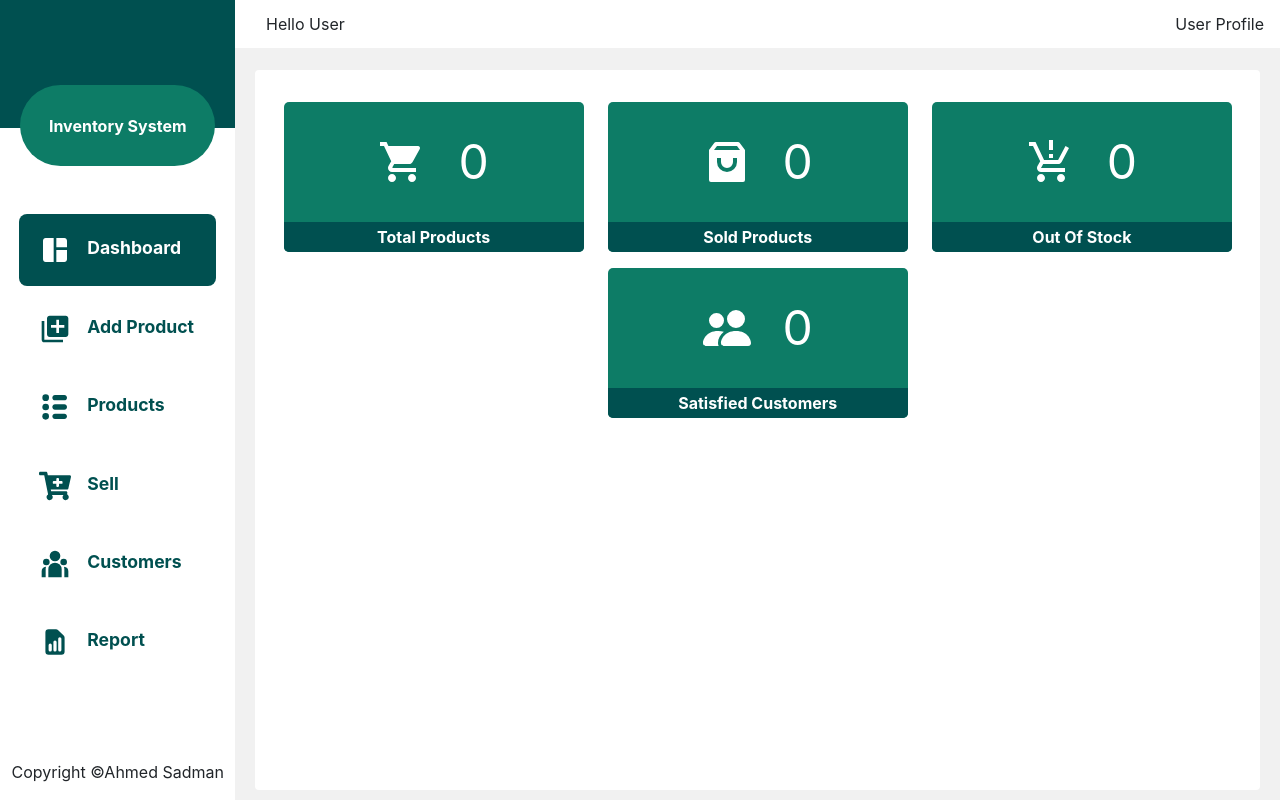
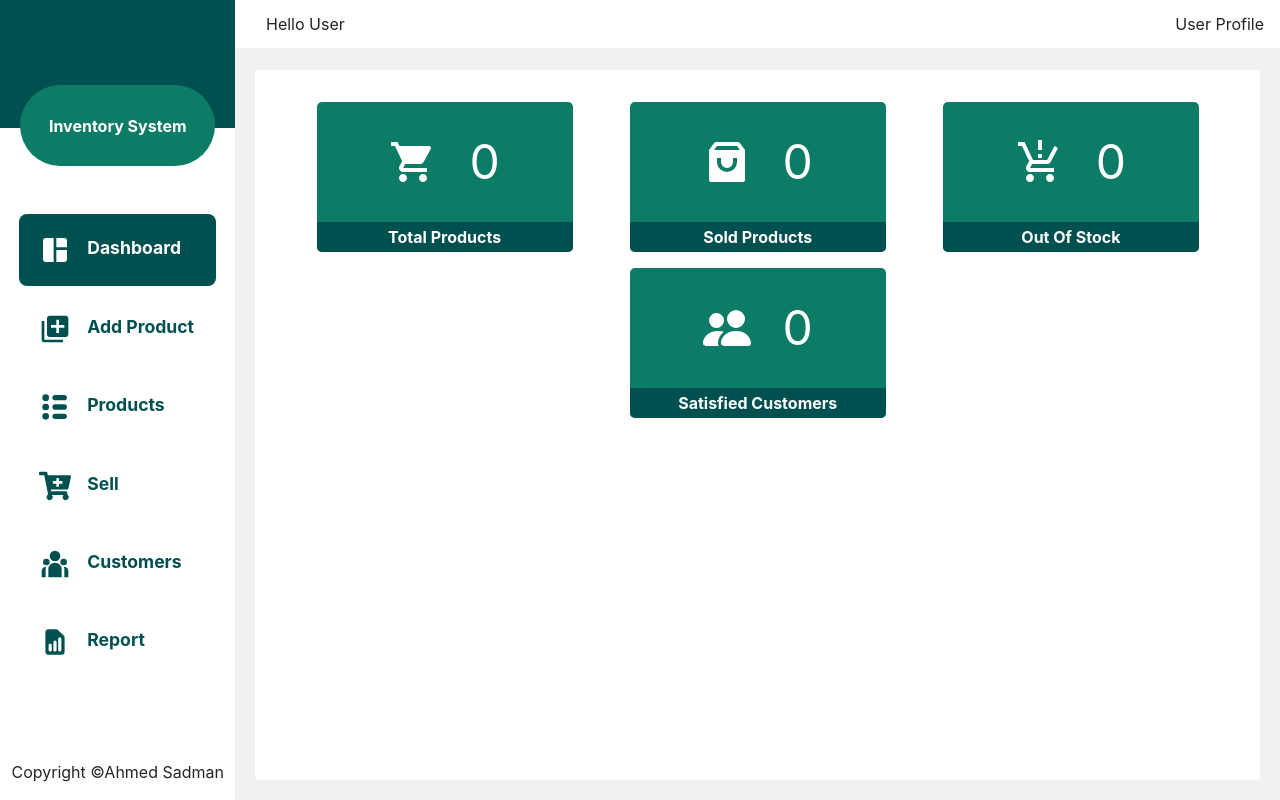
Before and after one commit to Rev-namdas/inventorysystemclient, a React (Create React App) app: page / in a window 1280 px wide. Built offline with nearby package versions, Linux system fonts and the light colour scheme; no server answers.

Commit message:
Sidebar height issue solved

```diff
--- a/src/components/Sidebar/sidebar.css
+++ b/src/components/Sidebar/sidebar.css
@@ -12,6 +12,7 @@
 .sidebar{
     display: flex;
     background-color: #fff;
+    height: 100vh;
     width: 100%;
     flex-direction: column;
     flex-shrink: 0;
--- a/src/components/customers/ShowCustomers.jsx
+++ b/src/components/customers/ShowCustomers.jsx
@@ -45,6 +45,7 @@ export default function ShowCustomers() {
         setPaginationNo(paginationNo + 1);
         setStartFrom(endFrom);
         setEndFrom(endFrom + limit);
+        console.log(customers);
     };
 
     return (
@@ -82,18 +83,18 @@ export default function ShowCustomers() {
                             <table className="table table-hover align-middle mt-3">
                                 <thead>
                                     <tr>
-                                        <th scope="col" className="text-center">Customer Name</th>
-                                        <th scope="col" className="text-center">Address</th>
-                                        <th scope="col" className="text-center">Contact No.</th>
-                                        <th scope="col" className="text-center">Product Details</th>
-                                        <th scope="col" className="text-center">Order Date</th>
-                                        <th scope="col" className="text-center">Status</th>
-                                        <th scope="col" className="text-center">Action</th>
+                                        <th scope="col" className="text-center align-middle col-md-3">Customer Name</th>
+                                        <th scope="col" className="text-center align-middle col-md-1">Address</th>
+                                        <th scope="col" className="text-center align-middle col-md-1">Contact No.</th>
+                                        <th scope="col" className="text-center align-middle col-md-3">Product Details</th>
+                                        <th scope="col" className="text-center align-middle col-md-1">Order Date</th>
+                                        <th scope="col" className="text-center align-middle col-md-1">Status</th>
+                                        <th scope="col" className="text-center align-middle col-md-1">Action</th>
                                     </tr>
                                 </thead>
                                 <tbody>
                                     {customers
-                                        .sort((a,b) => (a.order_date < b.order_date) ? 1 : ((b.order_date < a.order_date) ? -1 : 0))
+                                        .sort((a,b) => (a.createdAt < b.createdAt) ? 1 : ((b.createdAt < a.createdAt) ? -1 : 0))
                                         .filter(customer => (
                                             customer.customer_name.toLowerCase().includes(searchedCustomers.toLowerCase()) ||
                                             customer.customer_address.toLowerCase().includes(searchedCustomers.toLowerCase()) ||
@@ -109,7 +110,8 @@ export default function ShowCustomers() {
                                                 needReload={needReload}
                                                 setNeedReload={setNeedReload}
                                             />
-                                        ))}
+                                        ))
+                                    }
                                 </tbody>
                                 <nav aria-label="Page navigation example">
                                     <ul className="pagination">
--- a/src/components/dashboard/Dashboard.jsx
+++ b/src/components/dashboard/Dashboard.jsx
@@ -42,7 +42,7 @@ export default function Dashboard() {
     );
 
     return (
-        <div>
+        <div className="dashboard-container">
             <div className="card card-wrapper border-0">
                 <div className="card-body">
                     <div className="row align-center">
--- a/src/components/dashboard/dashboard.css
+++ b/src/components/dashboard/dashboard.css
@@ -1,6 +1,11 @@
 .card-wrapper{
-    margin-top: -0.6em;
-    height: 90vh;
+    /* margin-top: -0.6em; */
+    /* height: calc(100vh - 80px); */
+    height: 100%;
+}
+
+.dashboard-container{
+    height: 100%;
 }
 
 .align-center{
@@ -9,9 +14,12 @@
     align-items: center;
 }
 
+.box, .box-label{
+    width: 16rem;
+}
+
 .box{
     height: 150px;
-    width: 300px;
     /* background-color: rgb(0, 169, 236); */
     /* background-color: #005050; */
     background-color: #0D7C66;
@@ -36,7 +44,6 @@
     /* background-color: #1A7699; */
     background-color: #005050;
     color: white;
-    width: 300px;
     display: flex;
     justify-content: center;
     align-items: center;
--- a/src/components/header/header.css
+++ b/src/components/header/header.css
@@ -1,5 +1,7 @@
 .navbar{
     position: fixed;
+    top: 0;
+    left: 0;
     height: 48px;
     width: 100%;
     background: white;
--- a/src/components/products/products.css
+++ b/src/components/products/products.css
@@ -9,7 +9,7 @@
 
 .tableFixHead {
     overflow: auto;
-    height: 80vh;
+    height: calc(100vh - 190px);
 }
 
 .tableFixHead thead tr {
@@ -40,7 +40,7 @@
     display: flex;
     justify-content: space-between;
     align-items: center;
-    height: 90vh;
+    height: calc(100vh - 100px);
 }
 
 .layout-img{
--- a/src/index.css
+++ b/src/index.css
@@ -15,7 +15,7 @@ code {
 .main-content{
   display: inline-block;
   width: 100%;
-  margin: 80px 20px 0px 20px;
+  margin: 70px 20px 20px 20px;
 }
 
 @media only screen and (max-width: 768px) {
```
